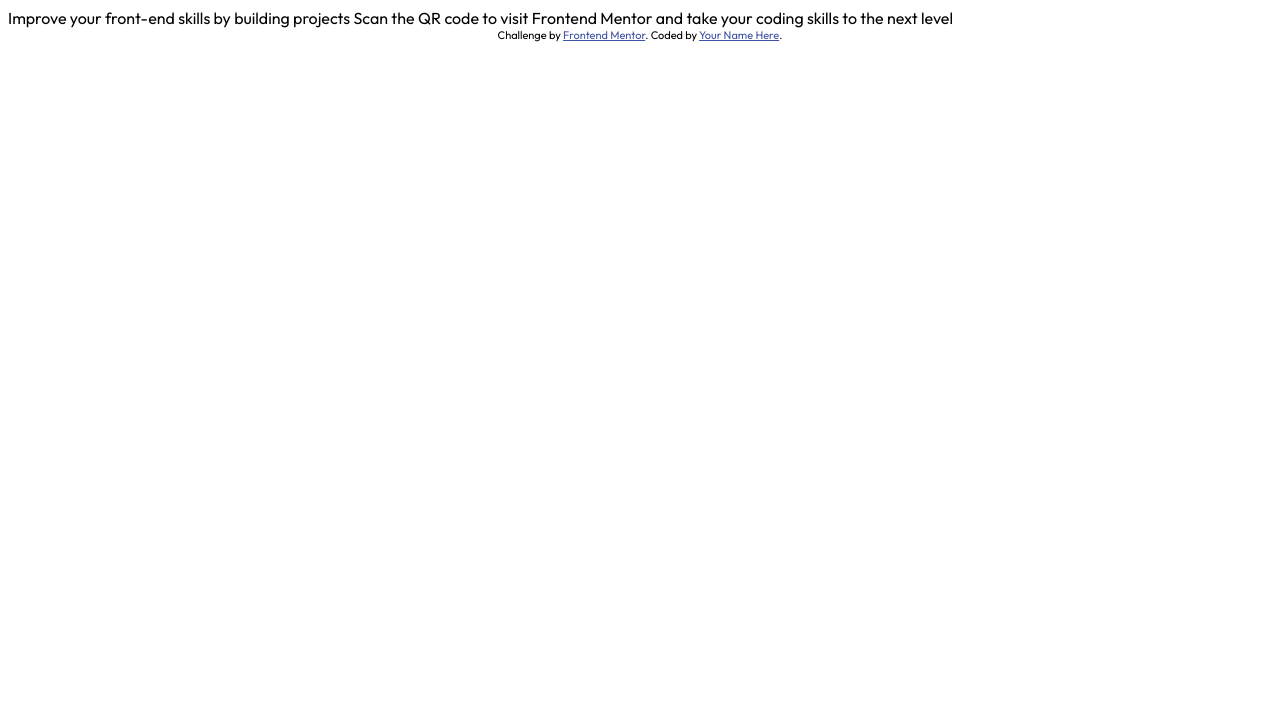
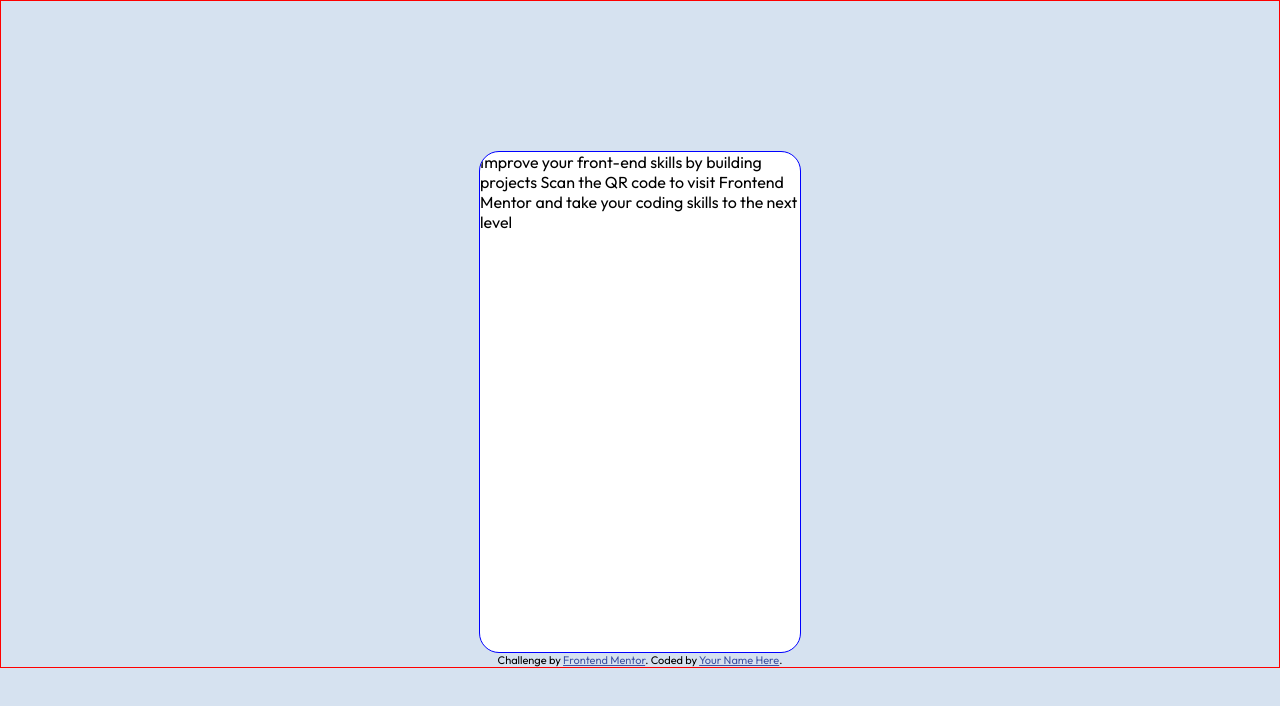
Before and after one commit to TrueKarter/qr-code-component, a plain HTML site: page index.html in a window 1280 px wide. Drawn offline with Linux system fonts and the light colour scheme.

Commit message:
Fixed card alignment

```diff
--- a/index.html
+++ b/index.html
@@ -16,14 +16,18 @@
     <title>Frontend Mentor | QR code component</title>
   </head>
   <body>
-    Improve your front-end skills by building projects Scan the QR code to visit
-    Frontend Mentor and take your coding skills to the next level
+    <div id="container">
+      <div id="card">
+        Improve your front-end skills by building projects Scan the QR code to
+        visit Frontend Mentor and take your coding skills to the next level
+      </div>
 
-    <div class="attribution">
-      Challenge by
-      <a href="https://www.frontendmentor.io?ref=challenge" target="_blank"
-        >Frontend Mentor</a
-      >. Coded by <a href="#">Your Name Here</a>.
+      <div class="attribution">
+        Challenge by
+        <a href="https://www.frontendmentor.io?ref=challenge" target="_blank"
+          >Frontend Mentor</a
+        >. Coded by <a href="#">Your Name Here</a>.
+      </div>
     </div>
   </body>
 </html>
--- a/scss/main.scss
+++ b/scss/main.scss
@@ -7,10 +7,31 @@ $dark-blue: hsl(218, 44%, 22%);
 
 body {
   font-family: "Outfit", sans-serif;
+  background-color: $light-gray;
+  margin: 0;
+  padding: 0;
+  box-sizing: border-box;
 
   p {
     font-size: 0.938rem;
   }
+}
+
+#container {
+  border: 1px solid red; // Delete after
+  display: flex;
+  flex-direction: column;
+  align-items: center;
+}
+
+#card {
+  border: 1px solid blue; // Delete after
+  background-color: $white;
+  height: 31.25rem;
+  width: 20rem;
+  margin-top: 9.375rem;
+  border-radius: 1.25rem;
+  overflow: hidden;
 }
 
 .attribution {
```
Also changed, not shown: css/main.css, 1 other file.
